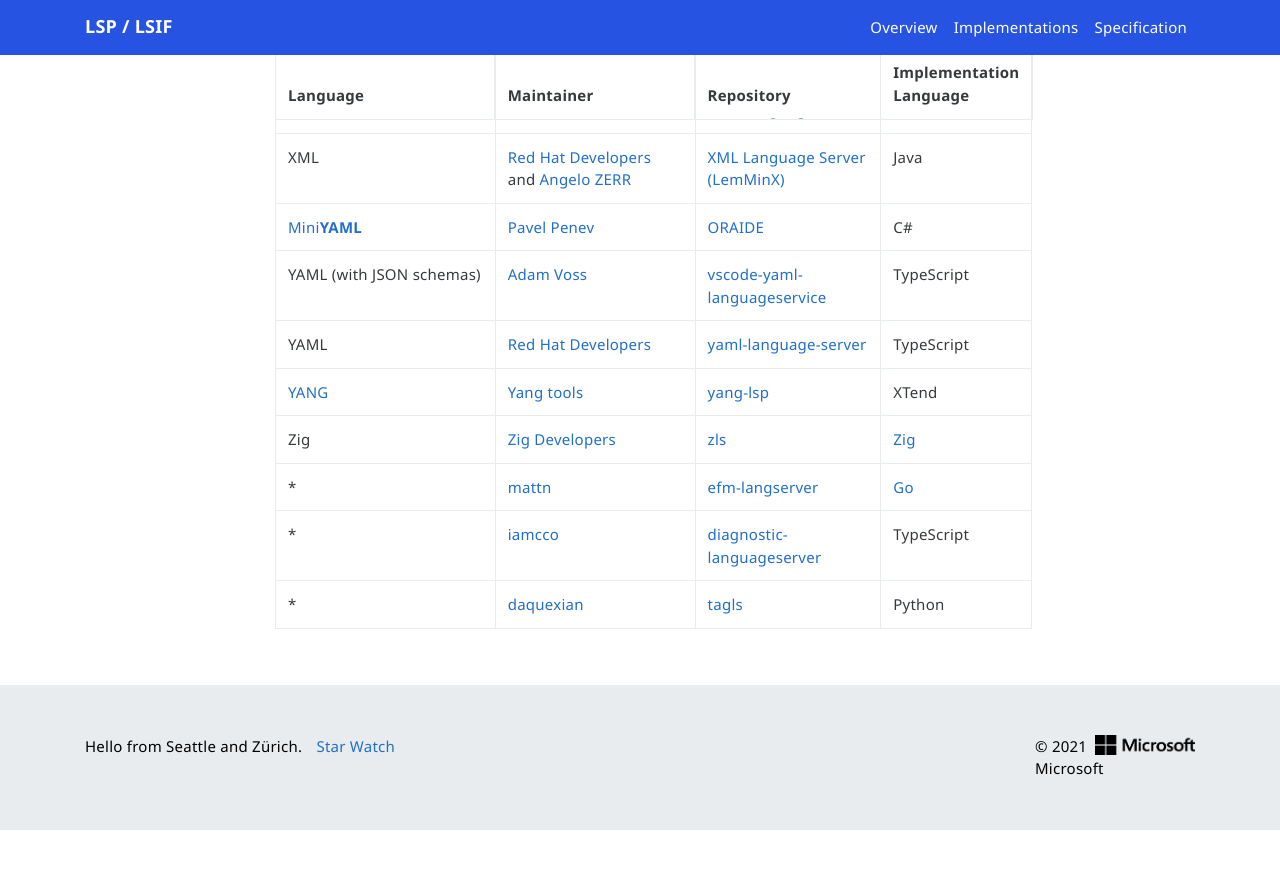
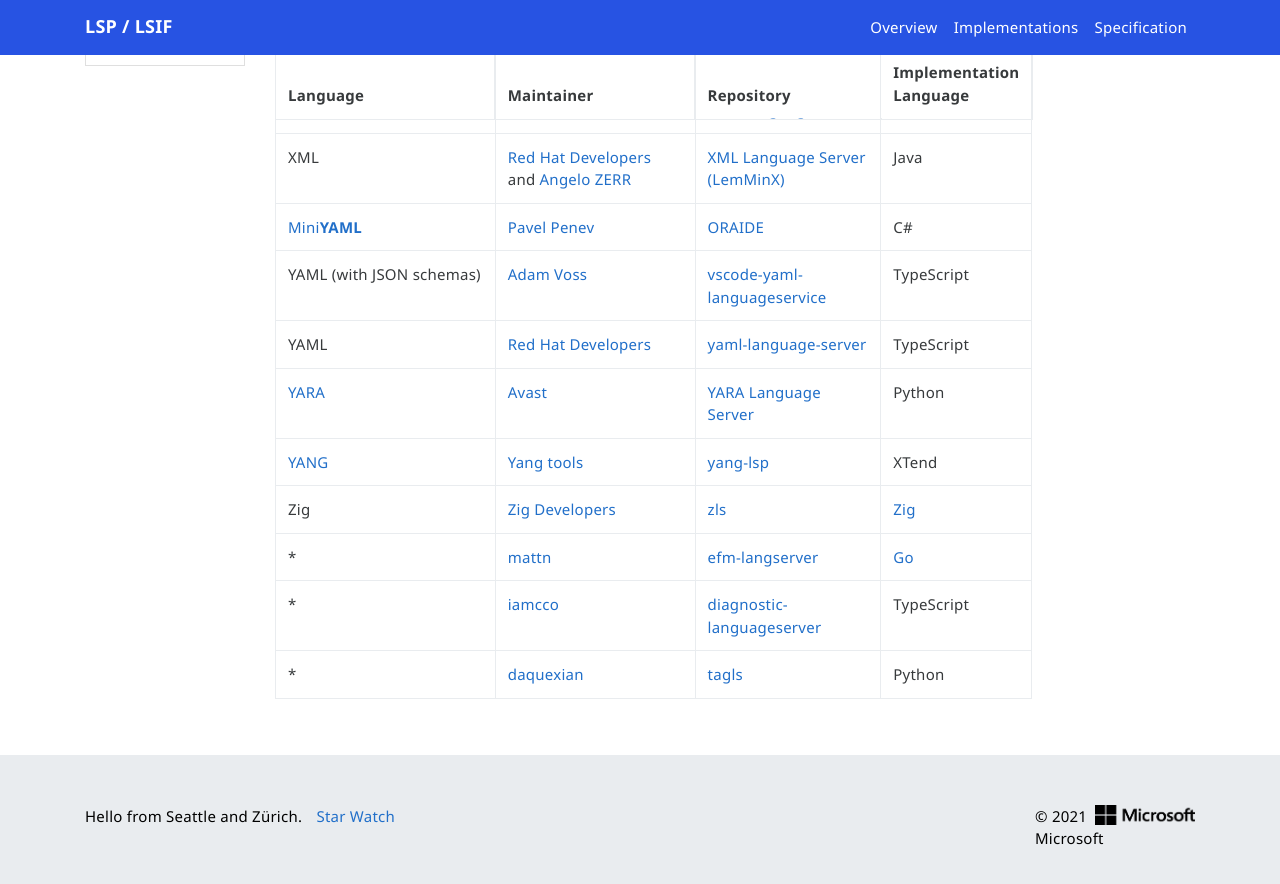
Before and after one commit to microsoft/language-server-protocol, a Jekyll site: the page built from _implementors/servers.md, in a window 1280 px wide and 900 px high, scrolled down 10508 px. Shown: the top 884 px of the window. Built offline with Jekyll 4.4.1, drawn with Linux system fonts in a browser that asks for light colours; nearby versions of some CDN libraries; comment, search, counter and statistics services are not loaded; before the commit the page ends 11338 px from its top, so only the background shows below that.

Commit message:
Add YARA Language Server (#1534)

```diff
--- a/_implementors/servers.md
+++ b/_implementors/servers.md
@@ -195,6 +195,7 @@
 | [Mini**YAML**](https://github.com/OpenRA/MiniYAML.tmbundle) | [Pavel Penev](https://github.com/penev92) | [ORAIDE](https://github.com/penev92/Oraide.LanguageServer) | C# |
 | YAML (with JSON schemas)| [Adam Voss](https://github.com/adamvoss) | [vscode-yaml-languageservice](https://github.com/adamvoss/vscode-yaml-languageservice) | TypeScript |
 | YAML| [Red Hat Developers](https://github.com/redhat-developer) | [yaml-language-server](https://github.com/redhat-developer/yaml-language-server) | TypeScript |
+| [YARA](https://github.com/virusTotal/yara) | [Avast](https://github.com/avast) | [YARA Language Server](https://github.com/avast/yls) | Python |
 | [YANG](https://tools.ietf.org/html/rfc7950)| [Yang tools](https://github.com/yang-tools) | [yang-lsp](https://github.com/yang-tools/yang-lsp) |  XTend |
 | Zig | [Zig Developers](https://github.com/orgs/zigtools) | [zls](https://github.com/zigtools/zls) | [Zig](https://ziglang.org) |
 | * | [mattn](https://github.com/mattn) | [efm-langserver](https://github.com/mattn/efm-langserver) | [Go](https://golang.org/) |
```
